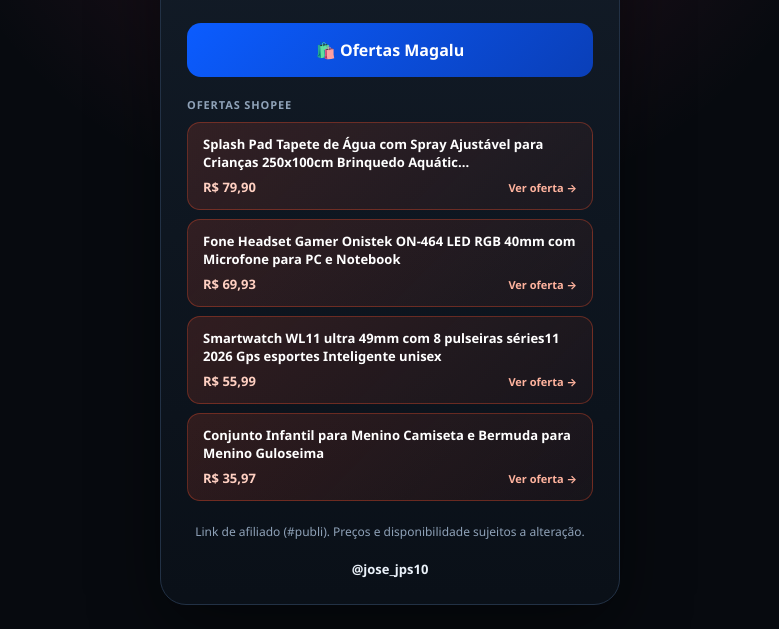
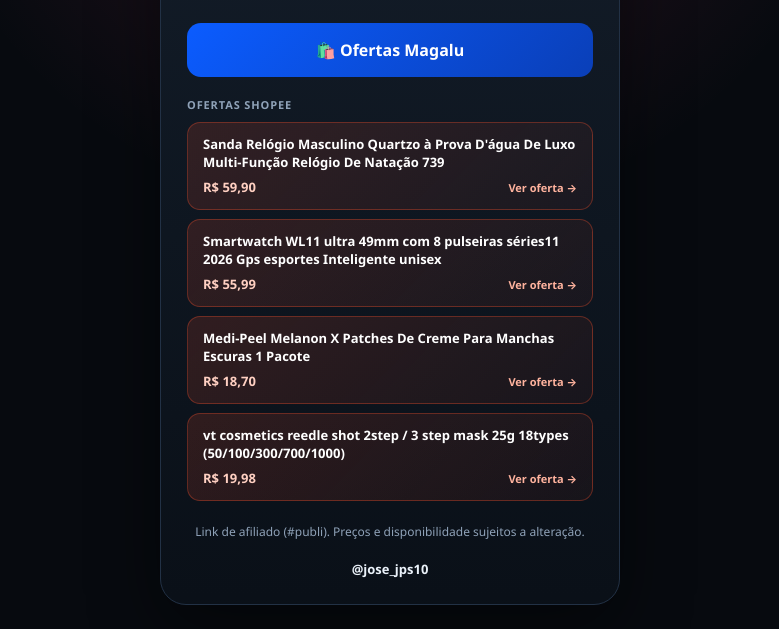
Before and after one commit to jpsalxdr-cpu/ofertas-jps, a plain HTML site: page index.html in a window 1280 px wide. Shown: the part 270-899 px from the top of the page, without its empty margins (250-1029 px from the left). Drawn offline with Linux system fonts and the light colour scheme.

Commit message:
Atualiza ofertas Shopee (automatico)

```diff
--- a/index.html
+++ b/index.html
@@ -114,7 +114,7 @@
     <h1>Ofertas da minha loja</h1>
     <p class="sub">Magalu e Shopee selecionadas para você.</p>
     <a class="btn magalu" href="https://www.magazinevoce.com.br/magazinejpsvip10/selecao/ofertasdodia/" target="_blank" rel="noopener">🛍️ Ofertas Magalu</a>
-    <div class="shopee-section"><div class="shopee-title">Ofertas Shopee</div><div class="shopee-list"><a class="shopee-item" href="https://s.shopee.com.br/3B9G8jweu4" target="_blank" rel="noopener"><span class="shopee-name">Splash Pad Tapete de Água com Spray Ajustável para Crianças 250x100cm Brinquedo Aquátic...</span><span class="shopee-bottom"><span class="shopee-price">R$ 79,90</span><span class="shopee-go">Ver oferta →</span></span></a><a class="shopee-item" href="https://s.shopee.com.br/1gKSLz6hRX" target="_blank" rel="noopener"><span class="shopee-name">Fone Headset Gamer Onistek ON-464 LED RGB 40mm com Microfone para PC e Notebook</span><span class="shopee-bottom"><span class="shopee-price">R$ 69,93</span><span class="shopee-go">Ver oferta →</span></span></a><a class="shopee-item" href="https://s.shopee.com.br/8fUCgqfdhL" target="_blank" rel="noopener"><span class="shopee-name">Smartwatch WL11 ultra 49mm com 8 pulseiras séries11 2026 Gps esportes Inteligente unisex</span><span class="shopee-bottom"><span class="shopee-price">R$ 55,99</span><span class="shopee-go">Ver oferta →</span></span></a><a class="shopee-item" href="https://s.shopee.com.br/2BGiwu9GTI" target="_blank" rel="noopener"><span class="shopee-name">Conjunto Infantil para Menino Camiseta e Bermuda para Menino Guloseima</span><span class="shopee-bottom"><span class="shopee-price">R$ 35,97</span><span class="shopee-go">Ver oferta →</span></span></a></div></div>
+    <div class="shopee-section"><div class="shopee-title">Ofertas Shopee</div><div class="shopee-list"><a class="shopee-item" href="https://s.shopee.com.br/9V3LHGqW7F" target="_blank" rel="noopener"><span class="shopee-name">Sanda Relógio Masculino Quartzo à Prova D&#x27;água De Luxo Multi-Função Relógio De Natação 739</span><span class="shopee-bottom"><span class="shopee-price">R$ 59,90</span><span class="shopee-go">Ver oferta →</span></span></a><a class="shopee-item" href="https://s.shopee.com.br/5VXCVvA90O" target="_blank" rel="noopener"><span class="shopee-name">Smartwatch WL11 ultra 49mm com 8 pulseiras séries11 2026 Gps esportes Inteligente unisex</span><span class="shopee-bottom"><span class="shopee-price">R$ 55,99</span><span class="shopee-go">Ver oferta →</span></span></a><a class="shopee-item" href="https://s.shopee.com.br/5AuM7JB09p" target="_blank" rel="noopener"><span class="shopee-name">Medi-Peel Melanon X Patches De Creme Para Manchas Escuras 1 Pacote</span><span class="shopee-bottom"><span class="shopee-price">R$ 18,70</span><span class="shopee-go">Ver oferta →</span></span></a><a class="shopee-item" href="https://s.shopee.com.br/AAJ24UwMlh" target="_blank" rel="noopener"><span class="shopee-name">vt cosmetics reedle shot 2step / 3 step mask 25g 18types (50/100/300/700/1000)</span><span class="shopee-bottom"><span class="shopee-price">R$ 19,98</span><span class="shopee-go">Ver oferta →</span></span></a></div></div>
     <p class="note">Link de afiliado (#publi). Preços e disponibilidade sujeitos a alteração.</p>
     <p class="handle">@jose_jps10</p>
   </main>
```
